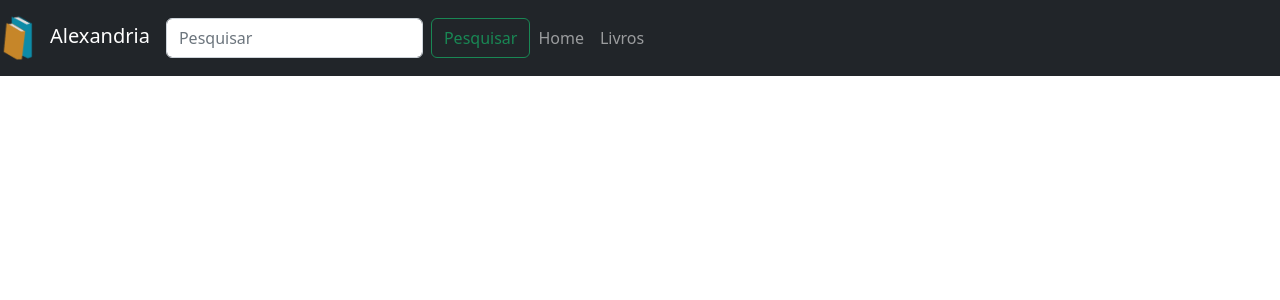
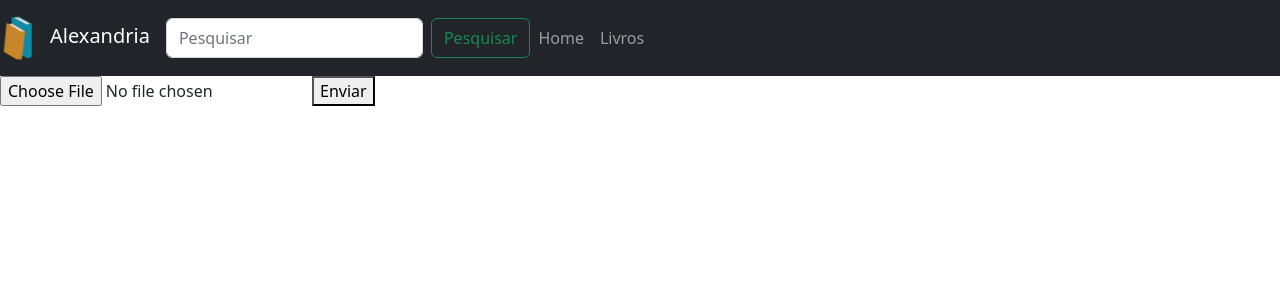
Before and after one commit to gabrielguariglia/AlexandriaFront, a React (Create React App) app: page /upload in a window 1280 px wide. Shown: the top 300 px of the page. Built offline with nearby package versions, Linux system fonts and the light colour scheme.

Commit message:
upload e baixar

```diff
--- a/package.json
+++ b/package.json
@@ -9,6 +9,7 @@
     "axios": "^1.4.0",
     "bootstrap": "^5.2.1",
     "date-fns": "^2.30.0",
+    "file-saver": "^2.0.5",
     "react": "^18.2.0",
     "react-bootstrap": "^2.5.0",
     "react-dom": "^18.2.0",
--- a/src/App.js
+++ b/src/App.js
@@ -7,6 +7,7 @@ import Home from './Components/Pages/Home';
 import Livro from './Components/Pages/Livro';
 import Livros from './Components/Pages/Livros';
 import Search from './Components/Pages/Search';
+import FileUploadForm from './Components/upload';
 
 function App() {
   return (
@@ -28,6 +29,7 @@ function App() {
           <Route path="/" element={<Home />} />
           <Route path="/livro/:id" element={<Livro />} />
           <Route path="/livros" element={<Livros />} />
+          <Route path="/upload" element={<FileUploadForm />} />
         </Routes>
       </>
     </BrowserRouter>
--- a/src/Components/Pages/Livro.js
+++ b/src/Components/Pages/Livro.js
@@ -27,6 +27,16 @@ const Livro = () => {
 
     fetchLivro();
   }, [id, API_KEY]);
+
+  const handleDownload = () => {
+    // Simular o download do arquivo do livro
+    const link = document.createElement('a');
+    link.href = livro.arquivo;
+    link.download = `livro_${livro.titulo}.pdf`;
+    link.target = '_blank';
+    link.rel = 'noopener noreferrer';
+    link.click();
+  };
 
   if (!livro) {
     return (
@@ -73,8 +83,12 @@ const Livro = () => {
                 </tbody>
               </Table>
               <div className="d-flex justify-content-center mt-5">
-                <Button variant="danger" className="mx-2">Baixar PDF</Button>
-                <Button variant="primary" className="mx-2">Ler Online</Button>
+                <Button variant="danger" className="mx-2" onClick={handleDownload}>
+                  Baixar PDF
+                </Button>
+                <Button variant="primary" className="mx-2">
+                  Ler Online
+                </Button>
               </div>
             </Col>
           </Row>
--- /dev/null
+++ b/src/Components/upload.js
@@ -0,0 +1,38 @@
+import React, { useState } from 'react';
+
+const FileUploadForm = () => {
+  const [file, setFile] = useState(null);
+
+  const handleFileChange = (event) => {
+    setFile(event.target.files[0]);
+  };
+
+  const handleSubmit = async (event) => {
+    event.preventDefault();
+
+    // Cria um objeto FormData para enviar o arquivo
+    const formData = new FormData();
+    formData.append('pdf', file);
+
+    try {
+      const response = await fetch('https://alexandria2.000webhostapp.com/arquivo.php', {
+        method: 'POST',
+        body: formData,
+      });
+
+      const data = await response.text();
+      console.log(data);
+    } catch (error) {
+      console.error('Erro ao enviar o arquivo:', error);
+    }
+  };
+
+  return (
+    <form onSubmit={handleSubmit}>
+      <input type="file" name="pdf" accept=".pdf" onChange={handleFileChange} />
+      <button type="submit">Enviar</button>
+    </form>
+  );
+};
+
+export default FileUploadForm;
```
Also changed, not shown: 1 other file (tests, documents, lock files or other folders).
